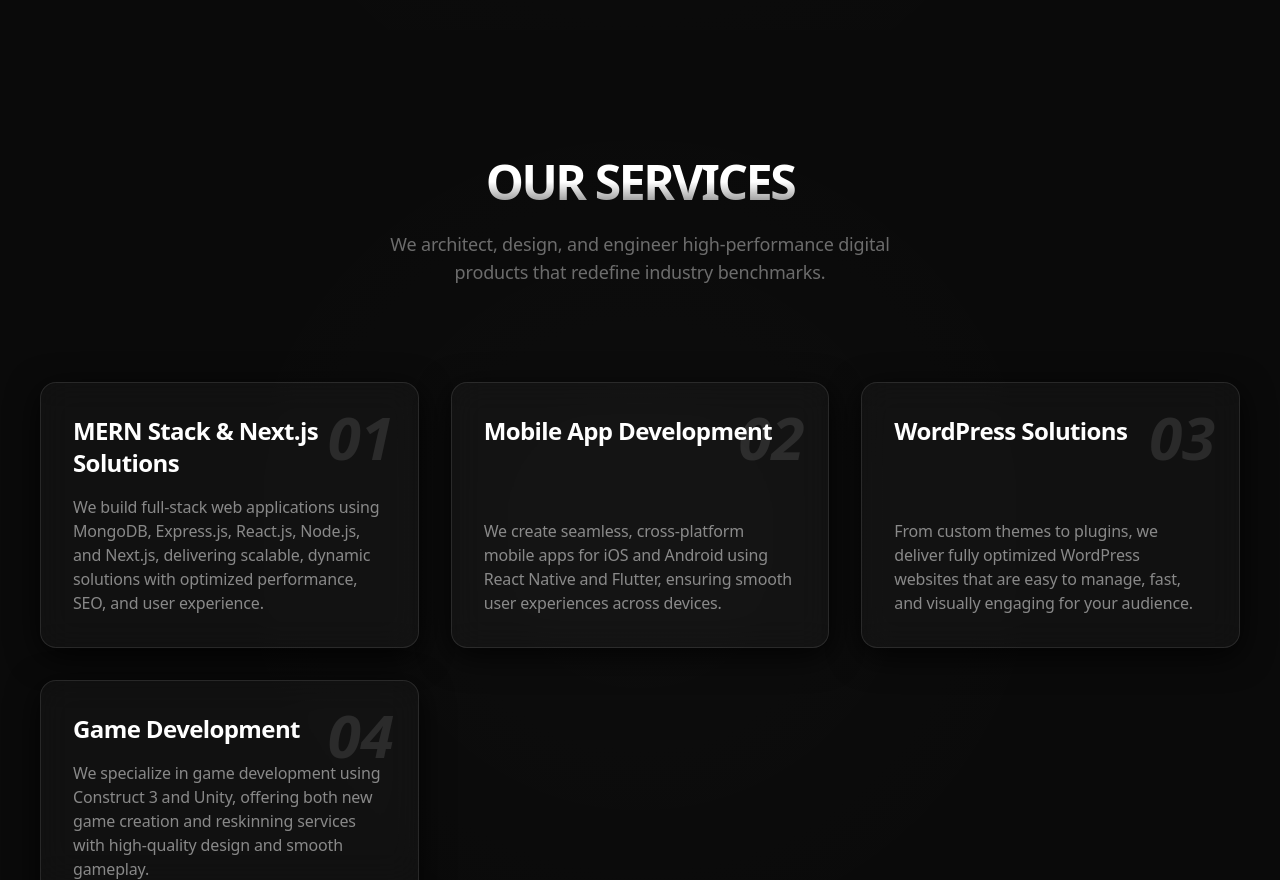
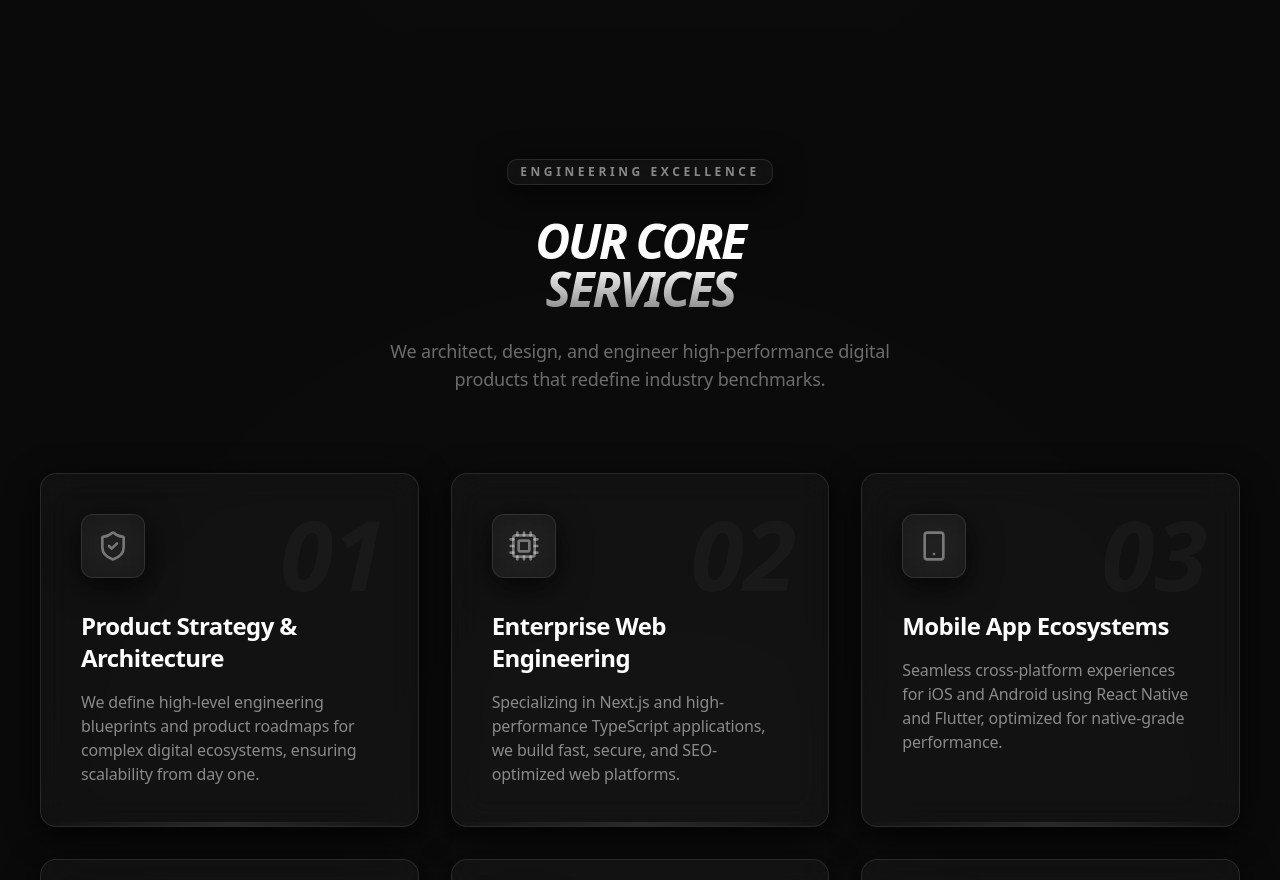
Before and after one commit to ninazmul/artistycode-studio, a Next.js app: page / in a window 1280 px wide. Shown: the part 1920-2800 px from the top of the page. Built offline with nearby package versions, Linux system fonts and the light colour scheme; no server answers; the database is empty; what @uploadthing/react would draw is missing.

Commit message:
feat: expand service offerings, integrate Lucide icons, and refine UI components

```diff
--- a/components/Hero.tsx
+++ b/components/Hero.tsx
@@ -42,9 +42,6 @@
                 position="right"
               />
             </a>
-            <a href="#contact" className="text-sm font-medium text-white/40 hover:text-white transition-all duration-300 px-8 py-3 rounded-xl glass-dark border border-white/5 hover:border-white/20">
-              Get in Touch
-            </a>
           </div>
         </div>
       </div>
--- a/components/Services.tsx
+++ b/components/Services.tsx
@@ -1,18 +1,46 @@
 import { services } from "@/data";
-import Image from "next/image";
-import Link from "next/link";
-import MagicButton from "./MagicButton";
-import { Contact } from "lucide-react";
+import React from "react";
+import {
+  ShieldCheck,
+  Cpu,
+  Smartphone,
+  ShoppingBag,
+  Sparkles,
+  Cloud,
+  Palette,
+  Layers,
+  Zap
+} from "lucide-react";
+
+const getIcon = (id: number) => {
+  switch (id) {
+    case 1: return <ShieldCheck className="w-8 h-8 text-white/40" />;
+    case 2: return <Cpu className="w-8 h-8 text-white/40" />;
+    case 3: return <Smartphone className="w-8 h-8 text-white/40" />;
+    case 4: return <ShoppingBag className="w-8 h-8 text-white/40" />;
+    case 5: return <Sparkles className="w-8 h-8 text-white/40" />;
+    case 6: return <Cloud className="w-8 h-8 text-white/40" />;
+    case 7: return <Palette className="w-8 h-8 text-white/40" />;
+    case 8: return <Layers className="w-8 h-8 text-white/40" />;
+    case 9: return <Zap className="w-8 h-8 text-white/40" />;
+    default: return <Zap className="w-8 h-8 text-white/40" />;
+  }
+};
 
 const Services = () => {
   return (
     <section id="services" className="py-32 bg-black-100 text-white relative overflow-hidden">
       {/* Background decoration */}
-      <div className="absolute top-1/2 left-1/2 -translate-x-1/2 -translate-y-1/2 w-[80%] h-[80%] lighting-radial opacity-30 pointer-events-none" />
+      <div className="absolute top-1/2 left-1/2 -translate-x-1/2 -translate-y-1/2 w-full h-full lighting-radial opacity-20 pointer-events-none" />
 
       {/* Heading */}
-      <div className="wrapper relative z-10 text-center mb-24">
-        <h2 className="heading mb-6 tracking-tighter">OUR SERVICES</h2>
+      <div className="wrapper relative z-10 text-center mb-20">
+        <div className="inline-flex items-center gap-2 px-3 py-1 rounded-md glass border border-white/5 mb-8">
+          <p className="uppercase tracking-[0.3em] text-[10px] md:text-xs font-semibold text-white/50">
+            ENGINEERING EXCELLENCE
+          </p>
+        </div>
+        <h2 className="heading mb-6 tracking-tighter italic">OUR CORE <br /> SERVICES</h2>
         <p className="text-white/40 max-w-xl mx-auto text-base md:text-lg font-light leading-relaxed">
           We architect, design, and engineer high-performance digital products
           that redefine industry benchmarks.
@@ -24,10 +52,18 @@
         {services.map((service, index) => (
           <div
             key={service.id}
-            className="group relative h-full flex flex-col p-8 glass rounded-2xl transition-all duration-500 ease-premium hover:-translate-y-2 hover:bg-white/[0.05] hover:border-white/20"
+            className="group relative flex flex-col p-10 glass rounded-2xl transition-all duration-500 ease-premium hover:-translate-y-2 hover:bg-white/[0.05] hover:border-white/20 overflow-hidden"
           >
-            <div className="absolute top-0 right-0 p-6 opacity-10 group-hover:opacity-20 transition-opacity">
-              <span className="text-6xl font-black italic">0{index + 1}</span>
+            {/* Index Number Overlay */}
+            <div className="absolute top-0 right-0 p-8 opacity-[0.03] group-hover:opacity-[0.08] transition-opacity duration-500">
+              <span className="text-8xl font-black italic">0{index + 1}</span>
+            </div>
+
+            {/* Icon Box */}
+            <div className="w-16 h-16 rounded-xl glass border border-white/5 flex items-center justify-center mb-8 bg-white/[0.02] group-hover:bg-white group-hover:border-white transition-all duration-500">
+              <div className="group-hover:text-black transition-colors duration-500">
+                {getIcon(service.id)}
+              </div>
             </div>
 
             {/* Title */}
@@ -36,12 +72,12 @@
             </h3>
 
             {/* Description */}
-            <p className="text-sm md:text-base text-white/50 leading-relaxed font-light mt-auto">
+            <p className="text-sm md:text-base text-white/50 leading-relaxed font-light">
               {service.desc}
             </p>
 
-            {/* Subtle glow on hover */}
-            <div className="absolute inset-0 rounded-2xl bg-white/[0.01] opacity-0 group-hover:opacity-100 transition-opacity duration-500 pointer-events-none" />
+            {/* Subtle glow bottom edge */}
+            <div className="absolute bottom-0 left-0 w-full h-1 bg-gradient-to-r from-transparent via-white/10 to-transparent group-hover:via-white/30 transition-all duration-700" />
           </div>
         ))}
       </div>
--- a/data/index.ts
+++ b/data/index.ts
@@ -66,30 +66,65 @@
 export const services = [
   {
     id: 1,
-    title: "MERN Stack & Next.js Solutions",
-    desc: "We build full-stack web applications using MongoDB, Express.js, React.js, Node.js, and Next.js, delivering scalable, dynamic solutions with optimized performance, SEO, and user experience.",
-    className: "md:col-span-2",
+    title: "Product Strategy & Architecture",
+    desc: "We define high-level engineering blueprints and product roadmaps for complex digital ecosystems, ensuring scalability from day one.",
+    className: "md:col-span-1",
     thumbnail: "/exp1.svg",
   },
   {
     id: 2,
-    title: "Mobile App Development",
-    desc: "We create seamless, cross-platform mobile apps for iOS and Android using React Native and Flutter, ensuring smooth user experiences across devices.",
-    className: "md:col-span-2", // change to md:col-span-2
+    title: "Enterprise Web Engineering",
+    desc: "Specializing in Next.js and high-performance TypeScript applications, we build fast, secure, and SEO-optimized web platforms.",
+    className: "md:col-span-1",
     thumbnail: "/exp2.svg",
   },
   {
     id: 3,
-    title: "WordPress Solutions",
-    desc: "From custom themes to plugins, we deliver fully optimized WordPress websites that are easy to manage, fast, and visually engaging for your audience.",
-    className: "md:col-span-2", // change to md:col-span-2
+    title: "Mobile App Ecosystems",
+    desc: "Seamless cross-platform experiences for iOS and Android using React Native and Flutter, optimized for native-grade performance.",
+    className: "md:col-span-1",
     thumbnail: "/exp3.svg",
   },
   {
     id: 4,
-    title: "Game Development",
-    desc: "We specialize in game development using Construct 3 and Unity, offering both new game creation and reskinning services with high-quality design and smooth gameplay.",
-    className: "md:col-span-2",
+    title: "E-commerce & Marketplaces",
+    desc: "Architecting high-conversion storefronts and dynamic multi-vendor marketplaces with robust payment and inventory integrations.",
+    className: "md:col-span-1",
     thumbnail: "/exp4.svg",
   },
+  {
+    id: 5,
+    title: "AI Integration & Automation",
+    desc: "Empowering businesses with custom AI agents, LLM integrations, and intelligent automation to streamline enterprise workflows.",
+    className: "md:col-span-1",
+    thumbnail: "/exp1.svg",
+  },
+  {
+    id: 6,
+    title: "Cloud Infrastructure & DevOps",
+    desc: "Building resilient cloud environments on AWS, GCP, and Azure with automated CI/CD pipelines and high-availability architecture.",
+    className: "md:col-span-1",
+    thumbnail: "/exp2.svg",
+  },
+  {
+    id: 7,
+    title: "Premium UI/UX Design Systems",
+    desc: "Crafting sophisticated, emotion-driven interfaces and comprehensive design systems that define digital brand authority.",
+    className: "md:col-span-1",
+    thumbnail: "/exp3.svg",
+  },
+  {
+    id: 8,
+    title: "Scalable CMS & Headless Tech",
+    desc: "Flexible content management solutions using WordPress, Sanity, or Contentful to empower marketing teams with technical freedom.",
+    className: "md:col-span-1",
+    thumbnail: "/exp4.svg",
+  },
+  {
+    id: 9,
+    title: "Technical Support & Optimization",
+    desc: "Ensuring long-term reliability through performance audits, security patches, and continuous technical evolution of your platform.",
+    className: "md:col-span-1",
+    thumbnail: "/exp1.svg",
+  },
 ];
```
